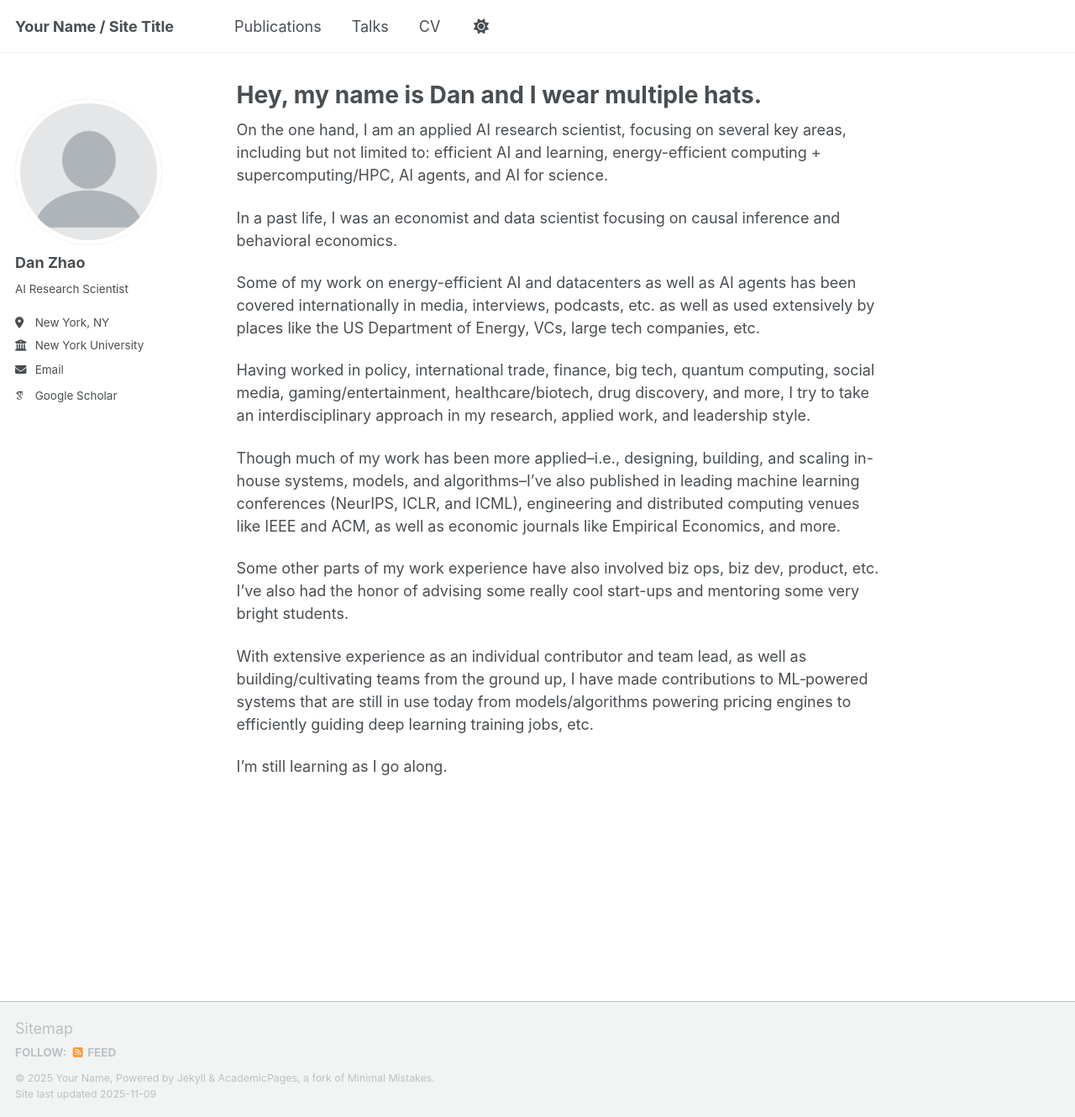
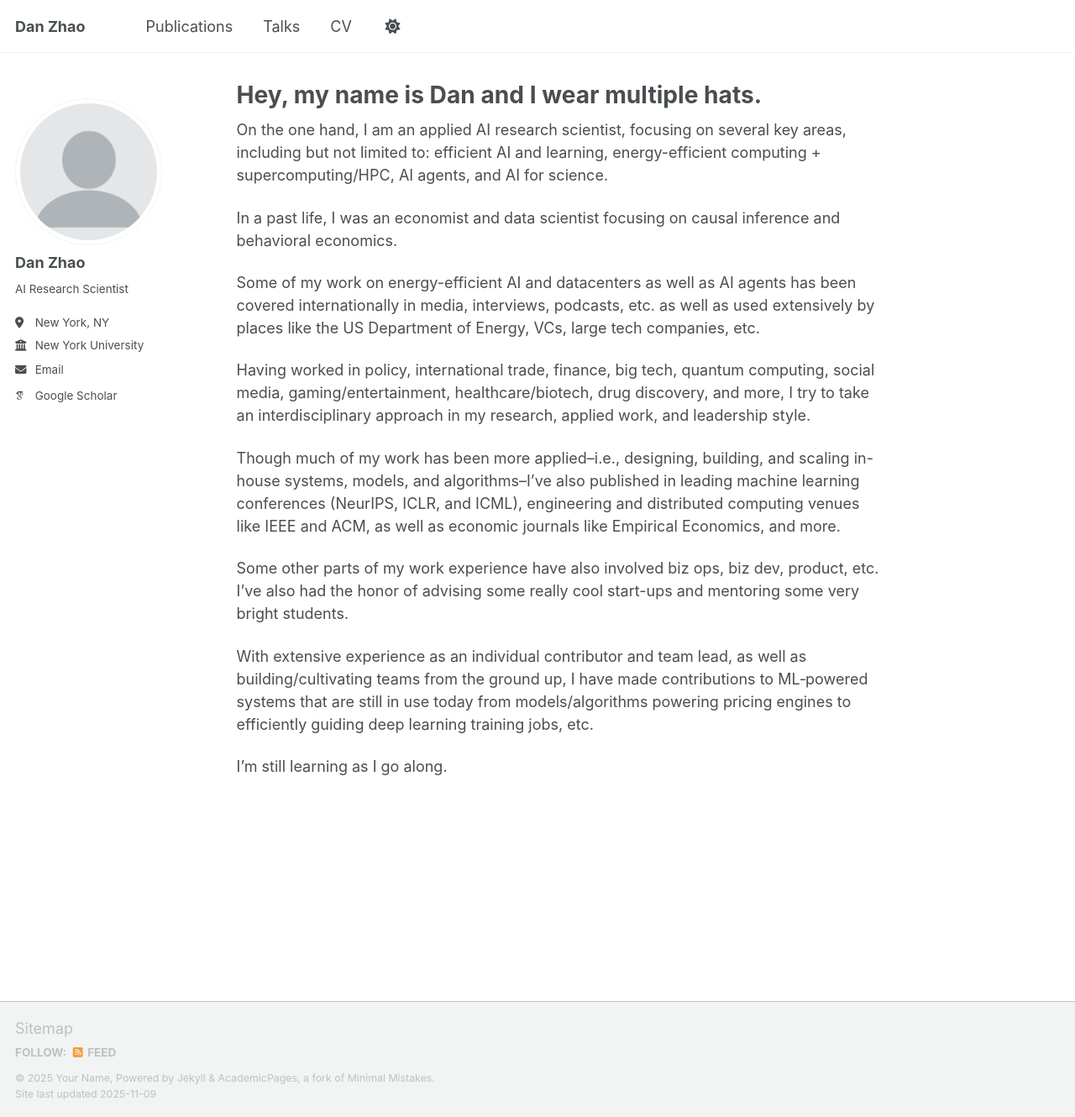
Before and after one commit to danzhao-aiml/danzhao-aiml, a Jekyll site: the page built from _pages/about.md, in a window 1280 px wide and 1330 px high. Shown: the whole window at 84% size. Built offline with Jekyll 4.4.1, drawn with Linux system fonts in a browser that asks for light colours; some web fonts are replaced; a script that is not in the unit is left out.

Commit message:
Update _config.yml

```diff
--- a/_config.yml
+++ b/_config.yml
@@ -9,7 +9,7 @@
 # Basic Site Settings
 locale                   : "en-US"
 site_theme               : "default" # Currently available options are "default", "air"
-title                    : "Your Name / Site Title"
+title                    : "Dan Zhao"
 title_separator          : "-"
 name                     : &name "Your Name"
 description              : &description "Dan's academic portfolio"   # Update this with a general description of your site, this is the default if not overridden by a page
```
